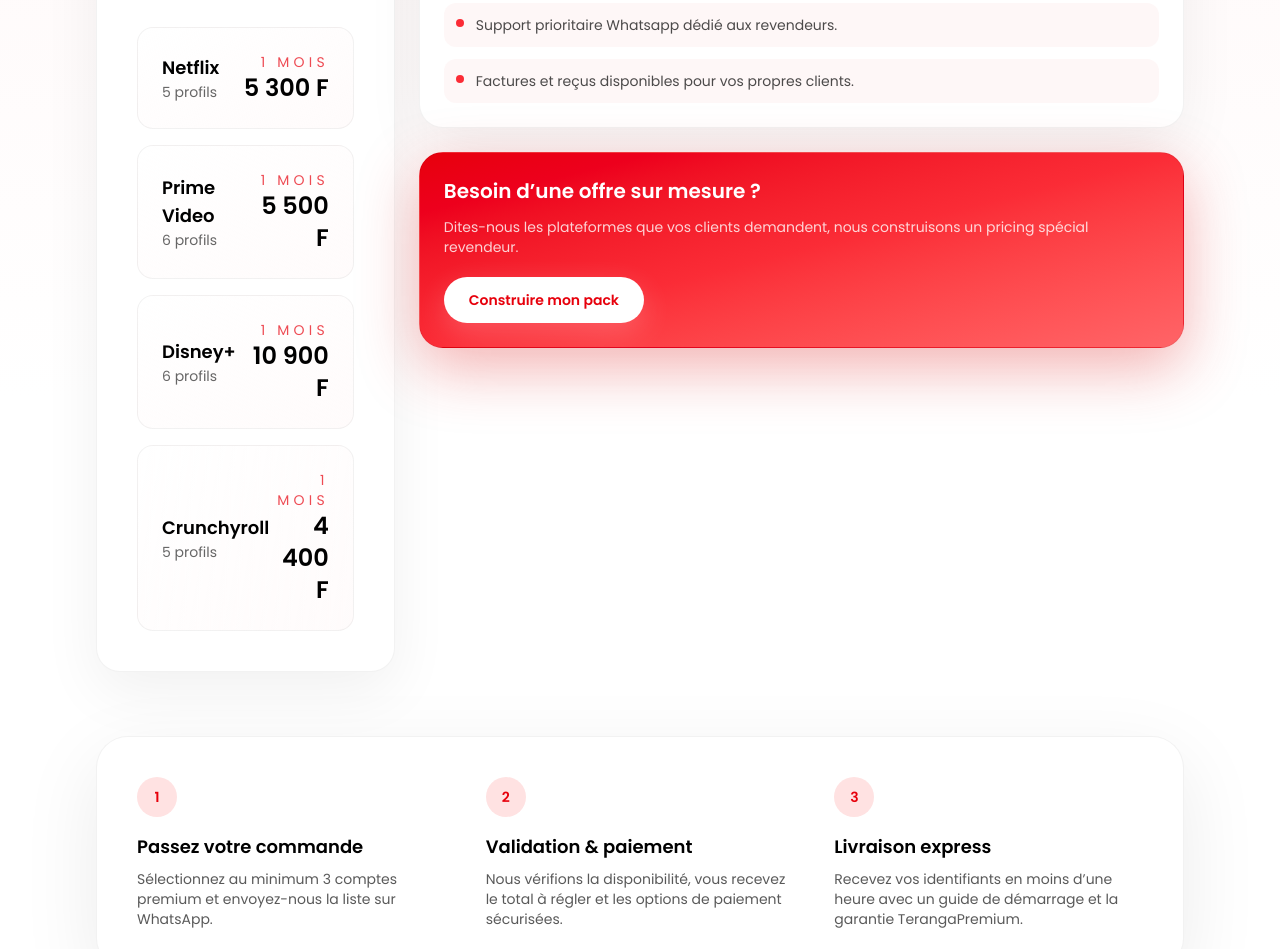
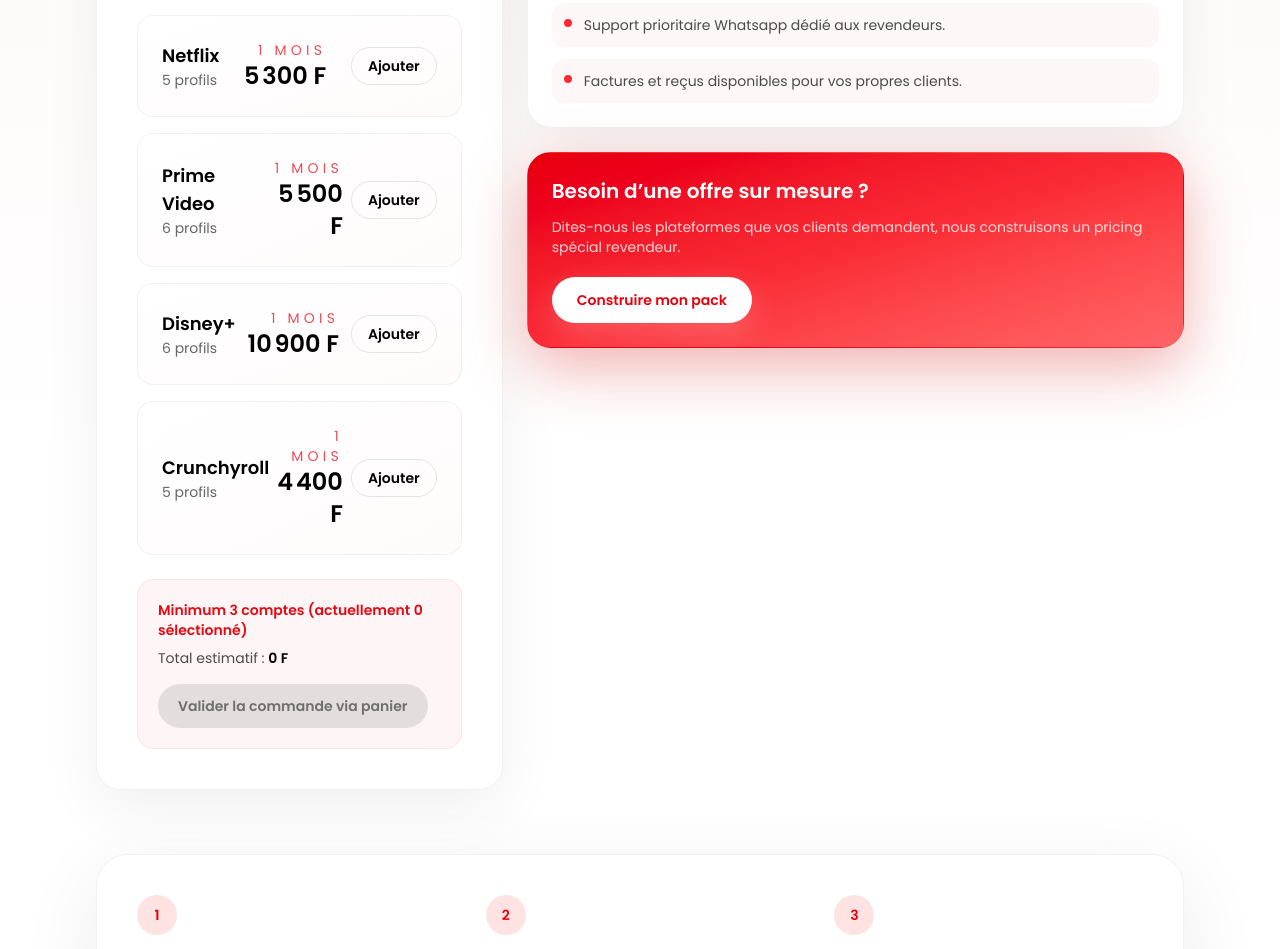
Before and after one commit to realtony0/terangapremium, a Next.js app: page /revendeur in a window 1280 px wide. Shown: the part 920-1869 px from the top of the page. Built offline with nearby package versions, Linux system fonts and the light colour scheme.

Commit message:
Allow revendeurs to select offers and validate orders

```diff
--- a/src/app/revendeur/page.tsx
+++ b/src/app/revendeur/page.tsx
@@ -1,8 +1,18 @@
-const resellerOffers = [
-  { name: "Netflix", price: "5 300 F", profiles: "5 profils" },
-  { name: "Prime Video", price: "5 500 F", profiles: "6 profils" },
-  { name: "Disney+", price: "10 900 F", profiles: "6 profils" },
-  { name: "Crunchyroll", price: "4 400 F", profiles: "5 profils" },
+import { useMemo, useState } from "react";
+import { useCart } from "@/context/CartContext";
+
+type ResellerOffer = {
+  name: string;
+  brand: string;
+  price: number;
+  profiles: string;
+};
+
+const resellerOffers: ResellerOffer[] = [
+  { name: "Netflix Premium (Revendeur)", brand: "Netflix", price: 5300, profiles: "5 profils" },
+  { name: "Prime Video Premium (Revendeur)", brand: "Prime Video", price: 5500, profiles: "6 profils" },
+  { name: "Disney+ Premium (Revendeur)", brand: "Disney+", price: 10900, profiles: "6 profils" },
+  { name: "Crunchyroll Premium (Revendeur)", brand: "Crunchyroll", price: 4400, profiles: "5 profils" },
 ];
 
 const highlights = [
@@ -31,6 +41,42 @@
 ];
 
 export default function RevendeurPage() {
+  const { addItem } = useCart();
+  const [selected, setSelected] = useState<string[]>([]);
+
+  const toggleOffer = (offerId: string) => {
+    setSelected((current) =>
+      current.includes(offerId)
+        ? current.filter((id) => id !== offerId)
+        : [...current, offerId]
+    );
+  };
+
+  const canValidate = selected.length >= 3;
+
+  const selectedDetail = useMemo(
+    () =>
+      resellerOffers.filter((offer) =>
+        selected.includes(offer.name)
+      ),
+    [selected]
+  );
+
+  const handleValidate = () => {
+    if (!canValidate) return;
+    selectedDetail.forEach((offer) => {
+      addItem({
+        id: `revendeur-${offer.brand.toLowerCase().replace(/[^a-z0-9]/g, "")}-1m`,
+        serviceName: `${offer.brand} • Revendeur`,
+        duration: "1 mois",
+        price: offer.price,
+      });
+    });
+    window.dispatchEvent(new CustomEvent("open-cart"));
+  };
+
+  const total = selectedDetail.reduce((sum, offer) => sum + offer.price, 0);
+
   return (
     <main className="bg-gradient-to-b from-red-50 via-white to-white pb-24 pt-24 text-black">
       <section className="mx-auto flex max-w-6xl flex-col gap-16 px-4 lg:px-8">
@@ -66,16 +112,20 @@
             <h2 className="text-2xl font-semibold">Comptes premium 1 mois</h2>
             <p className="mt-2 text-sm text-black/60">
               Prix nets revendeur livrés avec profils sécurisés. Les comptes sont
-              renouvelables à volonté.
+              renouvelables à volonté. Sélectionnez au minimum 3 comptes pour valider votre commande.
             </p>
             <div className="mt-8 space-y-4">
               {resellerOffers.map((offer) => (
                 <div
                   key={offer.name}
-                  className="flex flex-col gap-2 rounded-2xl border border-black/5 bg-gradient-to-br from-white to-red-50/30 p-6 sm:flex-row sm:items-center sm:justify-between"
+                  className={`flex flex-col gap-2 rounded-2xl border p-6 transition sm:flex-row sm:items-center sm:justify-between ${
+                    selected.includes(offer.name)
+                      ? "border-[#E50914] bg-red-50/60 shadow-[0_20px_40px_rgba(229,9,20,0.1)]"
+                      : "border-black/5 bg-gradient-to-br from-white to-red-50/30"
+                  }`}
                 >
                   <div>
-                    <p className="text-lg font-semibold">{offer.name}</p>
+                    <p className="text-lg font-semibold">{offer.brand}</p>
                     <p className="text-sm text-black/60">
                       {offer.profiles.charAt(0).toUpperCase() +
                         offer.profiles.slice(1)}
@@ -85,10 +135,47 @@
                     <p className="text-sm uppercase tracking-[0.3em] text-red-600/70">
                       1 mois
                     </p>
-                    <p className="text-2xl font-semibold">{offer.price}</p>
+                    <p className="text-2xl font-semibold">
+                      {offer.price.toLocaleString("fr-FR")} F
+                    </p>
                   </div>
+                  <button
+                    type="button"
+                    onClick={() => toggleOffer(offer.name)}
+                    className={`rounded-full px-4 py-2 text-sm font-semibold transition ${
+                      selected.includes(offer.name)
+                        ? "bg-[#E50914] text-white shadow hover:bg-[#ff4754]"
+                        : "border border-black/10 text-black hover:border-black"
+                    }`}
+                  >
+                    {selected.includes(offer.name) ? "Sélectionné" : "Ajouter"}
+                  </button>
                 </div>
               ))}
+            </div>
+            <div className="mt-6 rounded-2xl border border-red-100 bg-red-50/70 p-5 text-sm text-black">
+              <p className="font-semibold text-[#E50914]">
+                Minimum 3 comptes (actuellement {selected.length} sélectionné
+                {selected.length > 1 ? "s" : ""})
+              </p>
+              <p className="mt-2 text-black/70">
+                Total estimatif :{" "}
+                <span className="font-semibold text-black">
+                  {total.toLocaleString("fr-FR")} F
+                </span>
+              </p>
+              <button
+                type="button"
+                onClick={handleValidate}
+                disabled={!canValidate}
+                className={`mt-4 inline-flex items-center justify-center rounded-full px-5 py-3 text-sm font-semibold transition ${
+                  canValidate
+                    ? "bg-[#E50914] text-white shadow hover:bg-[#ff4754]"
+                    : "cursor-not-allowed bg-black/10 text-black/50"
+                }`}
+              >
+                Valider la commande via panier
+              </button>
             </div>
           </div>
 
```
